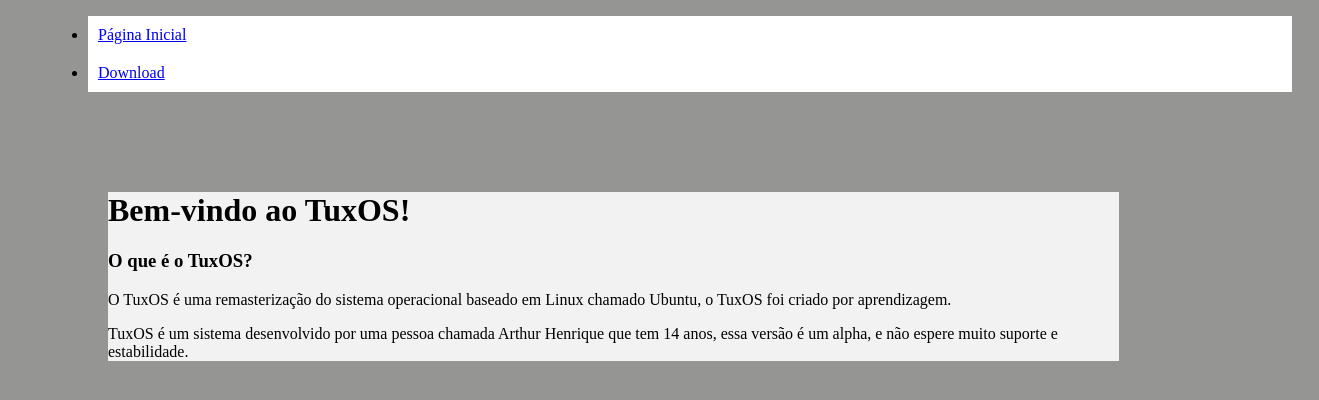
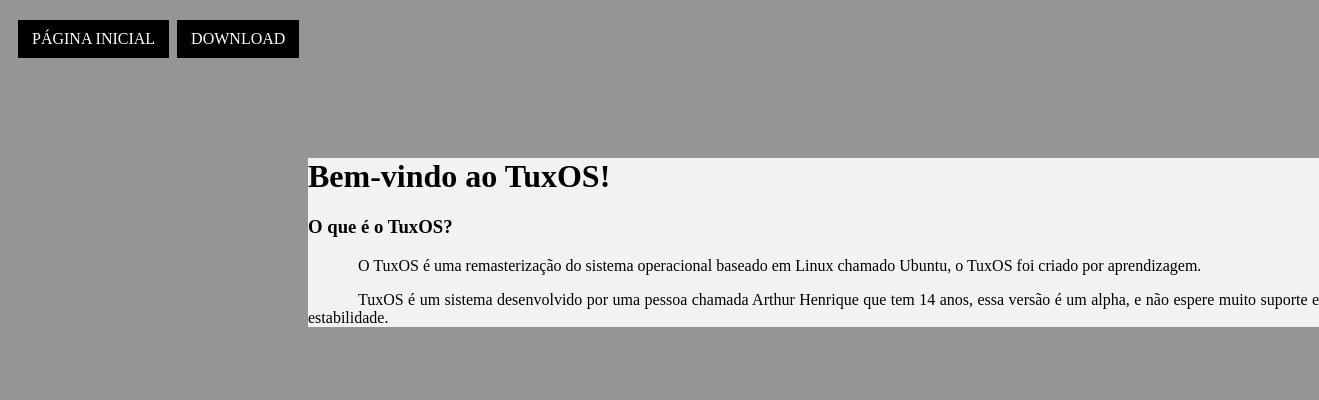
Before and after one commit to ArthurHenriqueSchlikmann/TuxOS, a plain HTML site: page index.html in a window 1280 px wide. Shown: the whole page, 1319 px wide, since content can reach past the window. Drawn offline with Linux system fonts and the light colour scheme.

Commit message:
ia teve que ajudar esse burro

```diff
--- a/assets/estilo.css
+++ b/assets/estilo.css
@@ -5,20 +5,51 @@ div#pagina {
 	height: 90%;
 	background-color: #f2f2f2;
 	margin: 100px 100px;
+	margin-left: 300px;
+}
+
+p{
+	text-align: justify;
+	text-indent: 50px;
+	color: #000000;
 }
 
 body {
 	background-color: #61605eaa;
 }
 
-li.menu {
-	padding: 10px;
-	background-color: #ffffff;
-	width: 100%;
-	margin: auto;
+#links {
+	margin: 0;
+	padding: 0;
+	margin-top: 20px;
+	margin-left: 10px;
 }
 
-li.menu a{
-	background-color: #ffffff;
+#links ul {
+	display: flex;
+	gap: 8px;
+	list-style: none;
+	margin: 0;
+	padding: 0;
+}
+
+li.menu {
+	padding: 10px 14px;
+	background-color: #000000;
+	text-transform: uppercase;
+	text-align: center;
+	display: block;
+	transition: background-color 1s;
+	margin: 0;
 
 }
+
+li.menu:hover {
+	background-color: #3a3636;
+}
+
+li.menu a {
+	color: #ffffff;
+	display: block;
+	text-decoration: none;
+}
```
